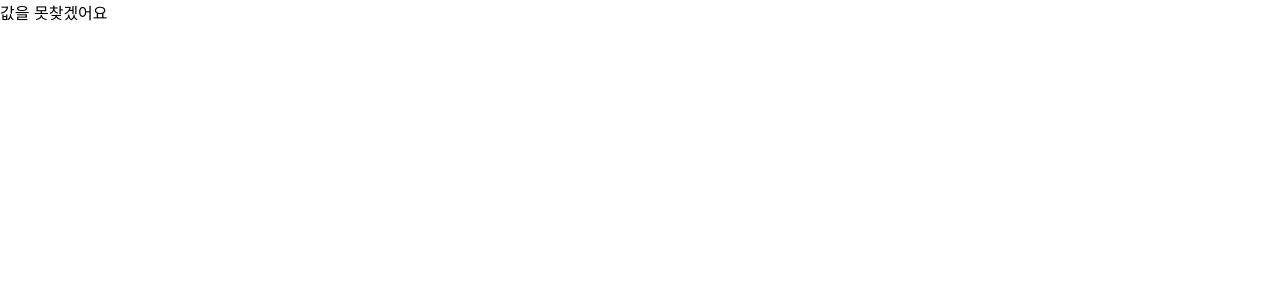
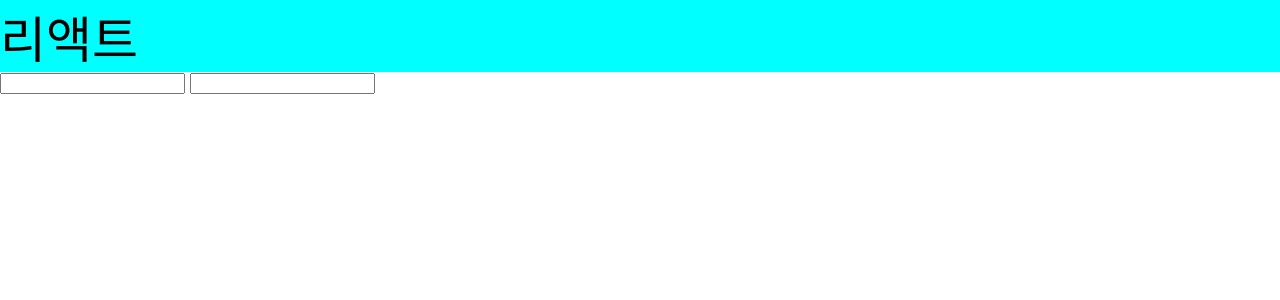
Before and after one commit to teamfroots/react-study, a React (Create React App) app in the folder 02/: page / in a window 1280 px wide. Shown: the top 300 px of the page. Built offline with nearby package versions, Linux system fonts and the light colour scheme.

Commit message:
style, className, 주석 사용 연습

```diff
--- a/02/src/App.css
+++ b/02/src/App.css
@@ -1,38 +1,5 @@
-.App {
-  text-align: center;
+.react {
+  background: aqua;
+  color: black;
+  font-size: 50px;
 }
-
-.App-logo {
-  height: 40vmin;
-  pointer-events: none;
-}
-
-@media (prefers-reduced-motion: no-preference) {
-  .App-logo {
-    animation: App-logo-spin infinite 20s linear;
-  }
-}
-
-.App-header {
-  background-color: #282c34;
-  min-height: 100vh;
-  display: flex;
-  flex-direction: column;
-  align-items: center;
-  justify-content: center;
-  font-size: calc(10px + 2vmin);
-  color: white;
-}
-
-.App-link {
-  color: #61dafb;
-}
-
-@keyframes App-logo-spin {
-  from {
-    transform: rotate(0deg);
-  }
-  to {
-    transform: rotate(360deg);
-  }
-}
--- a/02/src/App.js
+++ b/02/src/App.js
@@ -3,8 +3,20 @@ import logo from "./logo.svg";
 import "./App.css";
 
 function App() {
-  const name2 = undefined;
-  return (<div>{name2 || "값을 못찾겠어요"}</div>);
+  const name = "리액트";
+  const style = {
+    backgroundColor: "black",
+    color: "aqua",
+    fontSize: "50px",
+  };
+  return (
+    <>
+      <div className="react">{name}</div>
+      <input></input> {/*태그를 꼭 닫기*/}
+      <input /> {/* 셀프태그닫기 */}
+      {/* 주석은 이렇게 */}
+    </>
+  );
 }
 
 export default App;
```
